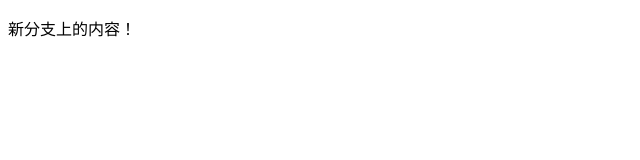
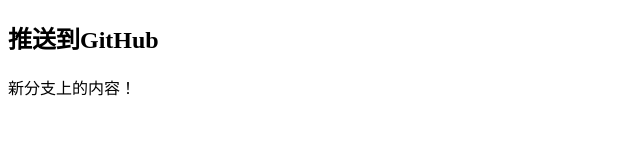
Before and after one commit to A-tongmu/demo, a plain HTML site: page cart.html in a window 1280 px wide. Shown: the whole page, without its empty margins (0-640 px from the left). Drawn offline with Linux system fonts and the light colour scheme.

Commit message:
切换提交位置

```diff
--- a/cart.html
+++ b/cart.html
@@ -7,6 +7,7 @@
     <title>Document</title>
 </head>
 <body>
+    <h2>推送到GitHub</h2>
     <p>新分支上的内容！</p>
 </body>
 </html>
```
